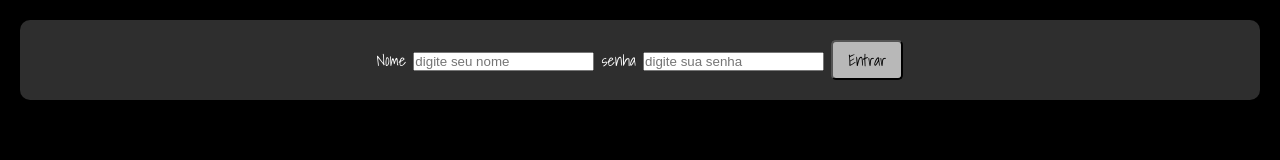
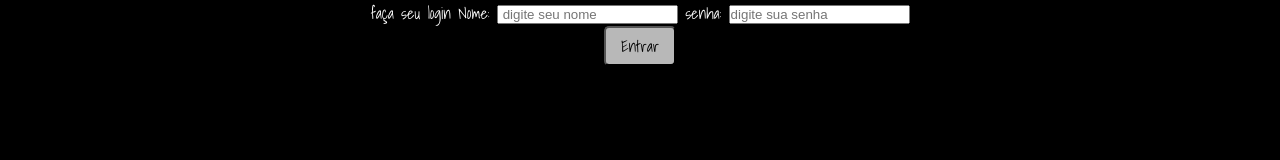
Before and after one commit to felpuz/Pep, a plain HTML site: page projetopep/telalogin.html in a window 1280 px wide. Drawn offline with Linux system fonts and the light colour scheme.

Commit message:
Add files via upload

```diff
--- a/projetopep/telalogin.html
+++ b/projetopep/telalogin.html
@@ -9,16 +9,22 @@
 	<meta name="viewport" content="width=device-width, initial-scale=1">
 	<title>Login</title>
 </head>
-<body>
+<body class="corpo2">
 
-<div class="formulario">
-	<form action="index.html" method="POST" >
-		<label>Nome</label>
-		<input type="text" name="nome" id="nome" placeholder="digite seu nome" required>
-		<label>senha</label>
-		<input type="password" name="senha" id="senha" placeholder="digite sua senha" required>
+<div class="login">
+	<form action="index.html" method="GET">
 
-		<button type="submit" href="index.html" class="botao">Entrar</button>
+		<label class="lab">faça seu login</label>
+
+		     <label>Nome:</label>
+		     <input type="text" name="nome" id="nome" placeholder=" digite seu nome" required>
+
+		      <label>senha:</label>
+		      <input type="password" name="senha" id="senha" placeholder="digite sua senha" required>
+
+	    <div class="but">
+		     <button type="submit" class="botao">Entrar</button>
+		</div>
 	</form>
 </div>
 
```
Also changed, not shown: projetopep/cadastro.html (+6 -9 lines), projetopep/personagem.html (+0 -2 lines), projetopep/sobre.html (+1 -0 lines).
